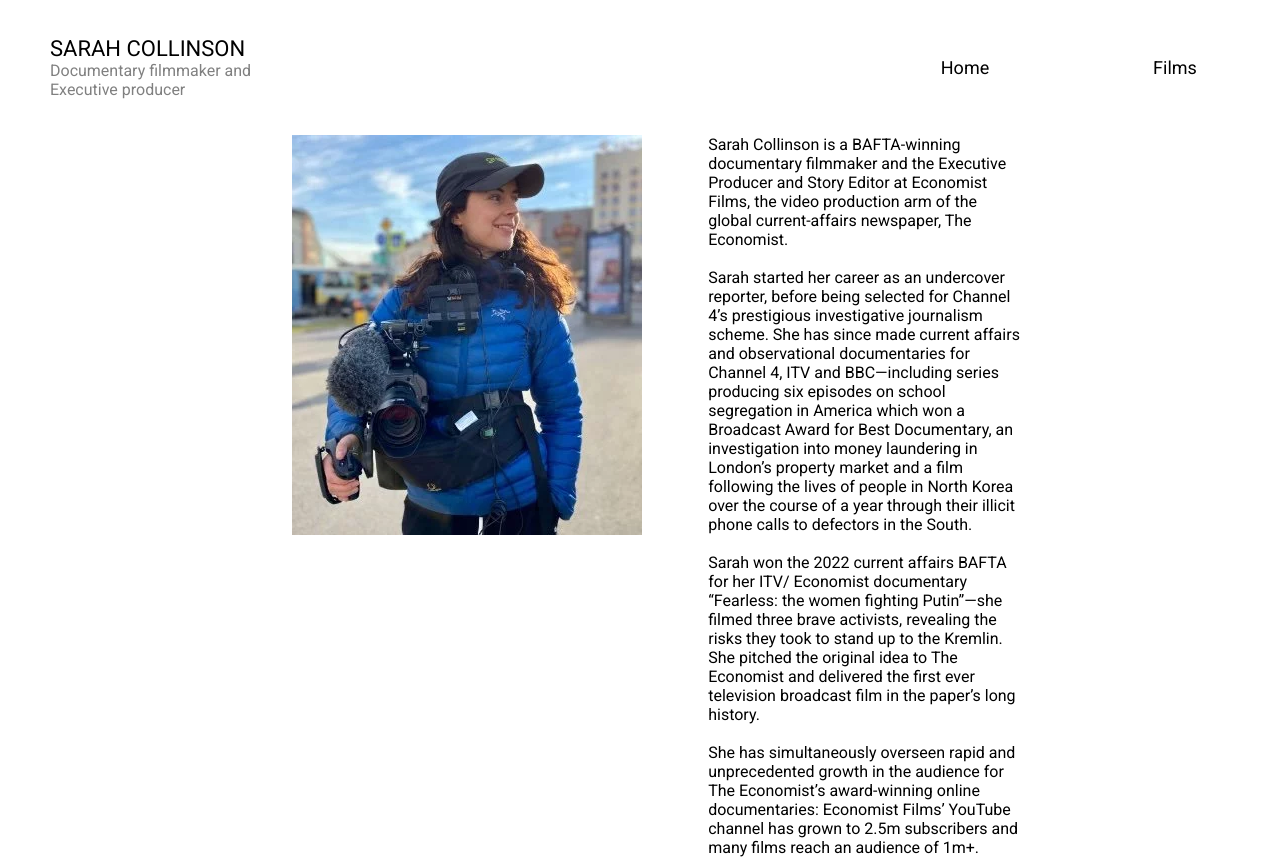
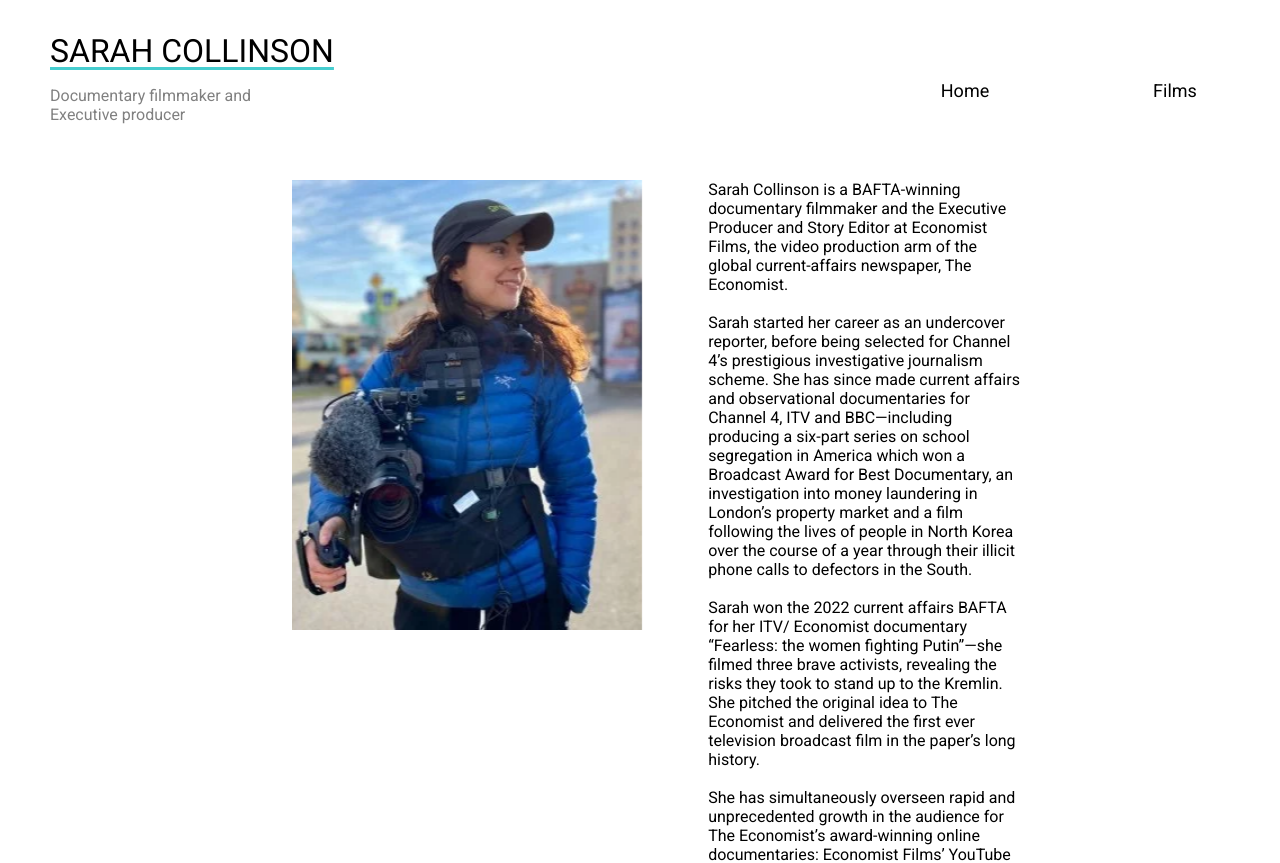
Before and after one commit to InsungMulumba/sarah-collinson, a Next.js app: page / in a window 1280 px wide. Shown: the top 863 px of the page. Built offline with nearby package versions, Linux system fonts and the light colour scheme.

Commit message:
lee feedback

```diff
--- a/components/Header/NavBar.tsx
+++ b/components/Header/NavBar.tsx
@@ -10,7 +10,6 @@ const NavigationBarDesktop = styled.div`
   justify-content: space-between;
   margin-top: 32px;
   @media (max-width: 1279px) {
-    height: 100px;
     flex-direction: row-reverse;
     justify-content: space-between;
     border-bottom: 1px solid lightgrey;
@@ -54,20 +53,12 @@ const Logo = styled.img`
   }
 `;
 
-const TagLine = styled.div`
-  /* background-color: purple; */
-  color: black;
-  width: 100%;
-  display: flex;
-  justify-content: center;
-  font-family: "Spartan", sans-serif;
-  font-size: 24px;
-  padding: 10px;
-`;
 const MenuToggle = styled.button`
   height: 100%;
   background-color: inherit;
   margin: auto 10px;
+  margin-top: 0px;
+
   @media (min-width: 1280px) {
     display: none;
   }
@@ -108,22 +99,28 @@ const TagContainer = styled.div`
   display: flex;
   align-items: start;
   flex-direction: column;
+  padding-bottom: 24px;
 `;
 const NameTag = styled.div`
   font-family: "Roboto", sans-serif;
   font-size: 50px;
+  text-decoration: underline;
+  text-decoration-color: #46cdcf;
+  text-underline-offset: 5px;
   margin: auto 20px;
   @media (min-width: 1280px) {
     margin-left: 50px;
   }
   @media (max-width: 1280px) {
-    font-size: 22px;
+    font-size: 32px;
   }
 `;
 
 const TitleTag = styled(NameTag)`
   font-size: 24px;
   color: grey;
+  text-decoration: none;
+  margin-top: 16px;
   @media (max-width: 1280px) {
     font-size: 16px;
   }
--- a/pages/index.tsx
+++ b/pages/index.tsx
@@ -81,7 +81,6 @@ const Image = styled.img`
   }
 
   @media (min-width: 600px) {
-    max-height: 400px;
     object-fit: cover;
   }
 `;
@@ -126,7 +125,7 @@ const Home: FC = () => {
                   alt="Picture of Sarah"
                   loading="eager"
                   priority={true}
-                  height="400"
+                  height="450"
                 />
 
                 <SecondImageContainer>
@@ -134,7 +133,7 @@ const Home: FC = () => {
                     loading="lazy"
                     src="/home-pic.webp"
                     alt="Picture of Sarah"
-                    height="350"
+                    height="450"
                     width="350"
                   />
                 </SecondImageContainer>
@@ -150,7 +149,7 @@ const Home: FC = () => {
                   before being selected for Channel 4’s prestigious
                   investigative journalism scheme. She has since made current
                   affairs and observational documentaries for Channel 4, ITV and
-                  BBC—including series producing six episodes on school
+                  BBC—including producing a six-part series on school
                   segregation in America which won a Broadcast Award for Best
                   Documentary, an investigation into money laundering in
                   London’s property market and a film following the lives of
```
